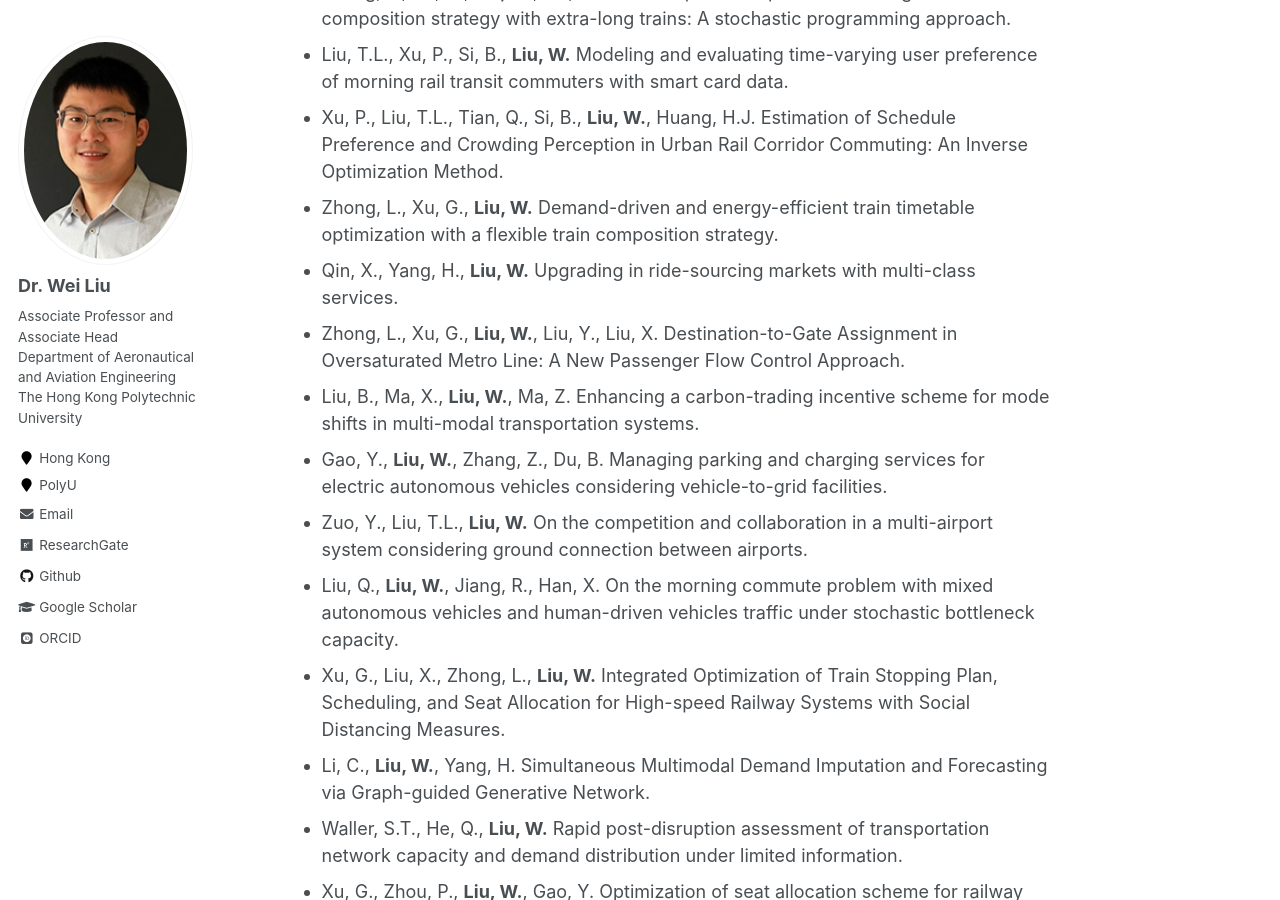
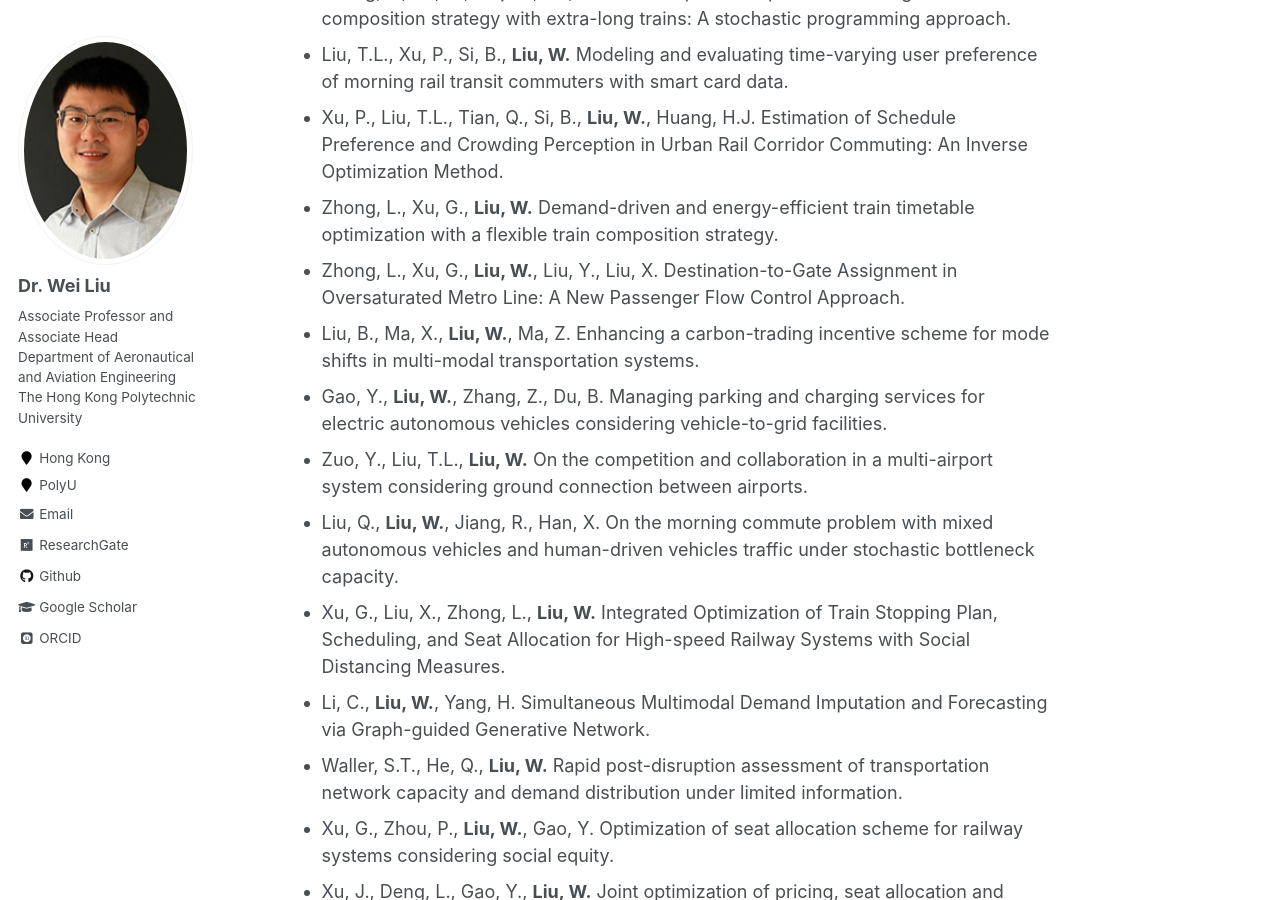
Before and after one commit to weiliu2016/weiliu2016.github.io, a Jekyll site: the page built from _pages/about.md, in a window 1280 px wide and 900 px high, scrolled down 3847 px. Built offline with Jekyll 4.4.1, drawn with Linux system fonts in a browser that asks for light colours; some web fonts are replaced; formulas are drawn with MathJax 3.

Commit message:
Update about.md

```diff
--- a/_pages/about.md
+++ b/_pages/about.md
@@ -83,7 +83,6 @@ Selected Working Papers
 - Liu, T.L., Xu, P., Si, B., **Liu, W.** Modeling and evaluating time-varying user preference of morning rail transit commuters with smart card data.
 - Xu, P., Liu, T.L., Tian, Q., Si, B., **Liu, W.**, Huang, H.J. Estimation of Schedule Preference and Crowding Perception in Urban Rail Corridor Commuting: An Inverse Optimization Method.
 - Zhong, L., Xu, G., **Liu, W.** Demand-driven and energy-efficient train timetable optimization with a flexible train composition strategy.
-- Qin, X., Yang, H., **Liu, W.** Upgrading in ride-sourcing markets with multi-class services.
 - Zhong, L., Xu, G., **Liu, W.**, Liu, Y., Liu, X. Destination-to-Gate Assignment in Oversaturated Metro Line: A New Passenger Flow Control Approach.
 - Liu, B., Ma, X., **Liu, W.**, Ma, Z. Enhancing a carbon-trading incentive scheme for mode shifts in multi-modal transportation systems.
 - Gao, Y., **Liu, W.**, Zhang, Z., Du, B. Managing parking and charging services for electric autonomous vehicles considering vehicle-to-grid facilities.
```
